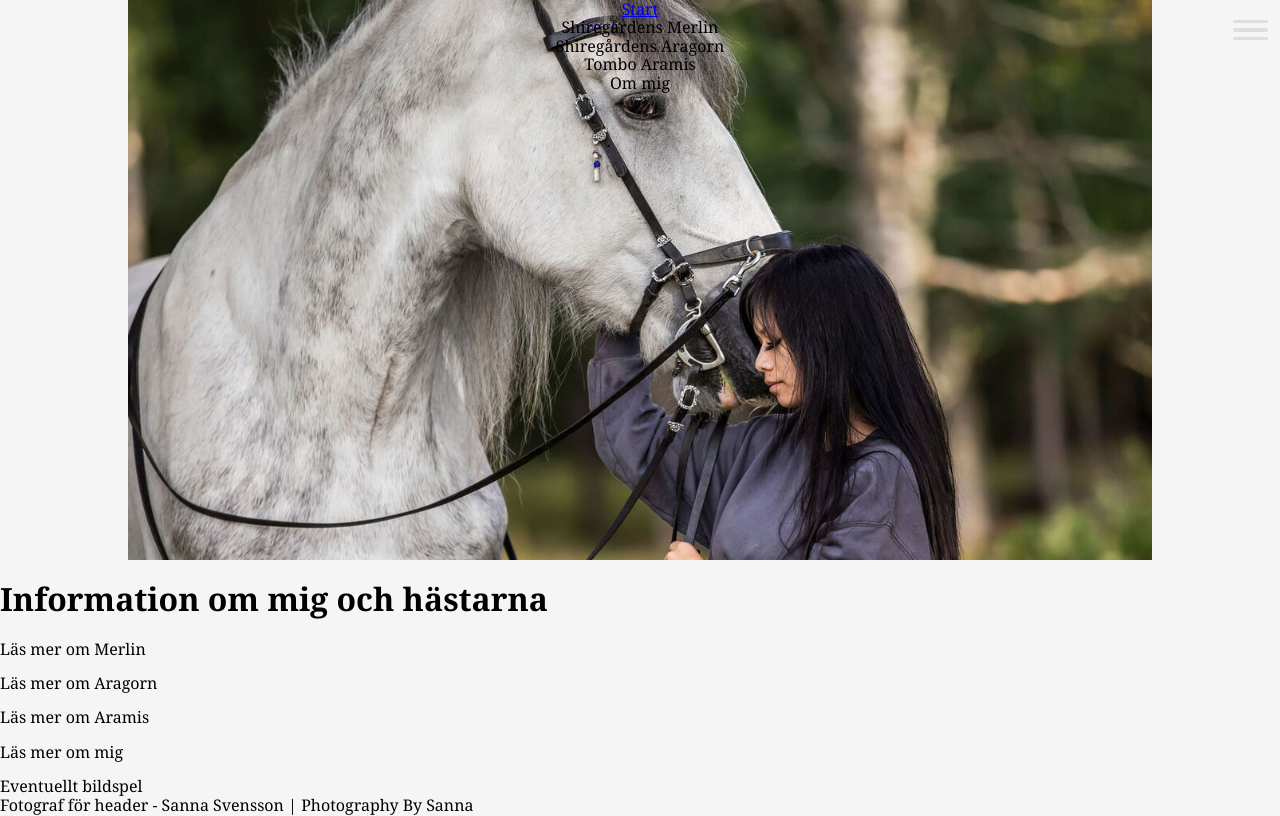
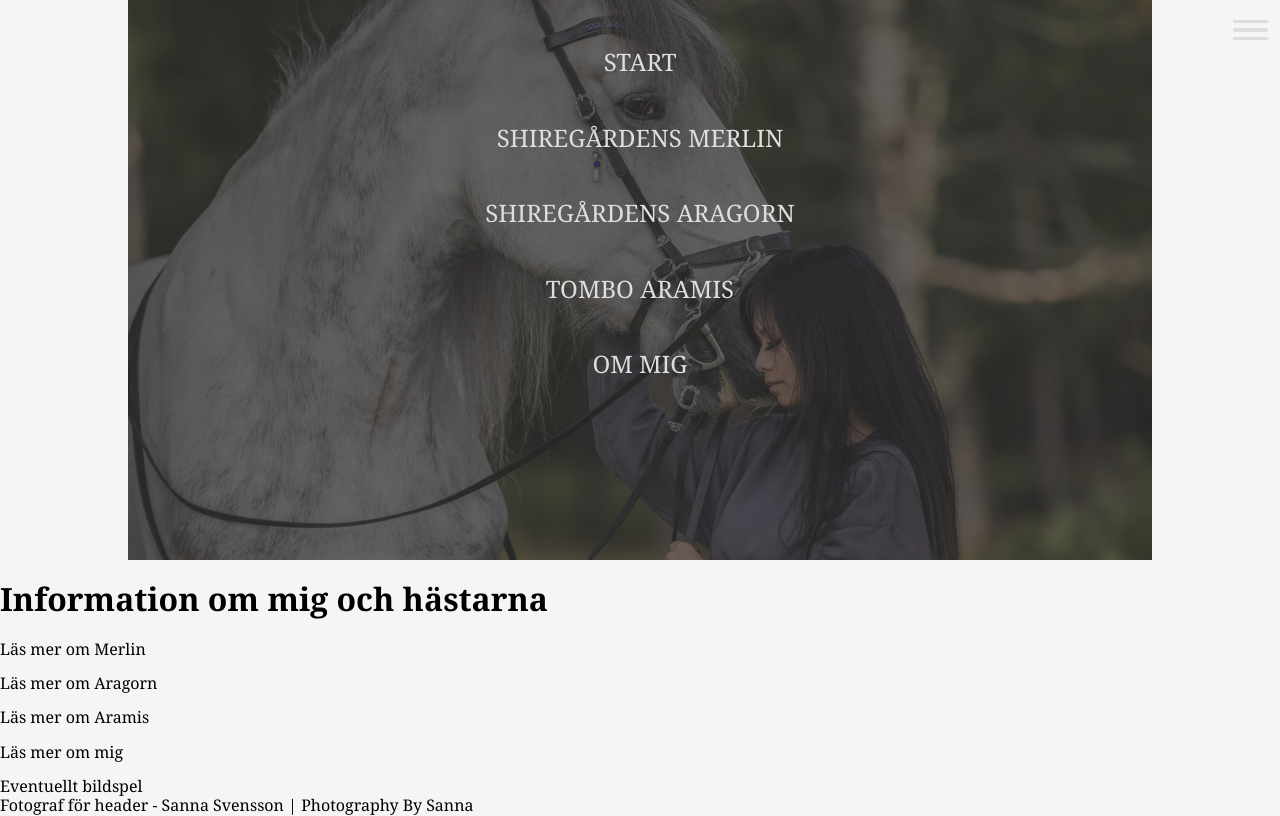
Before and after one commit to emiliamassing/lifeWithHorses, a website built with Vite: page index.html in a window 1280 px wide. Built offline with nearby package versions, Linux system fonts and the light colour scheme.

Commit message:
Added css for nav

```diff
--- a/src/style/_base.scss
+++ b/src/style/_base.scss
@@ -39,6 +39,9 @@ body {
 }
 
 nav{
+    background-color: #333333bb;
+    height: 70vh;
+
     .toggleMenu {
         background-color: transparent;
         position: absolute;
@@ -76,13 +79,29 @@ nav{
 
     .menuLinks ul{
         width: 100%;
-        height: 100%;
+        height: 46vh;
         margin: 0;
         padding: 0;
+        display: flex;
+        flex-direction: column;
+        justify-content: space-between;
 
         li{
             list-style-type: none;
             text-align: center;
+            text-transform: uppercase;
+            margin-top: 3em;
+
+            a{
+                text-decoration: none;
+                color: var.$menuColor;
+                font-size: 1.5rem;
+                cursor: pointer;
+
+                &:hover {
+                    text-decoration: underline;
+                }
+            }
         }
     }
 
```
Also changed, not shown: src/img/headerMobile.jpg, src/style/general.css.
